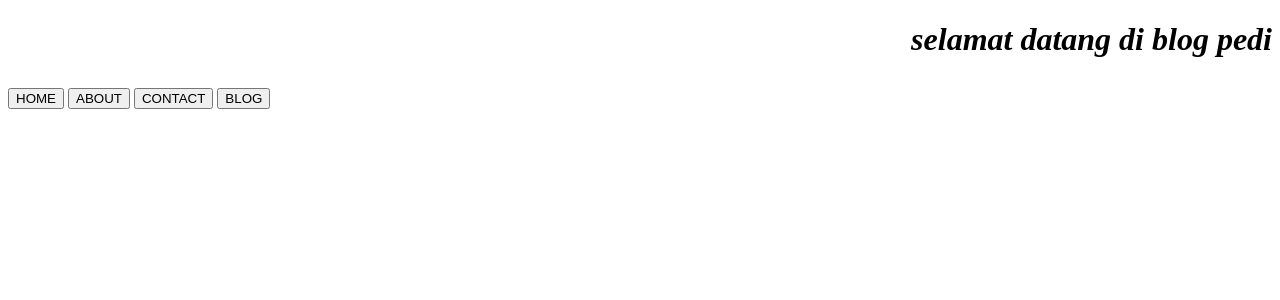
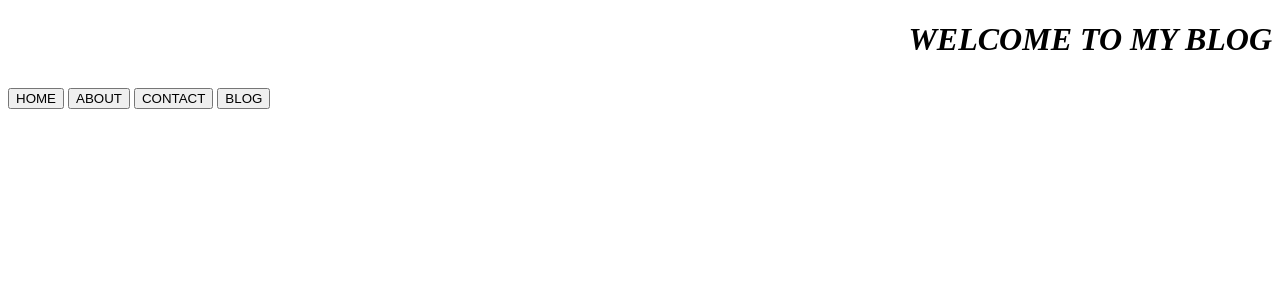
Before and after one commit to pedi99/myweb, a Django app: page / in a window 1280 px wide. Shown: the top 300 px of the page. Run offline with Django 3.2, Linux system fonts and the light colour scheme.

Commit message:
ngubah judul

```diff
--- a/templates/index.html
+++ b/templates/index.html
@@ -7,7 +7,7 @@
   <title>HALAMAN DEPAN</title>
 </head>
 <body>
-  <h1><i><u><center><marquee behavior="alternate">selamat datang di blog pedi</marquee></u></i></h1>
+  <h1><i><u><center><marquee behavior="alternate">WELCOME TO MY BLOG</marquee></u></i></h1>
 
     {% include "menu.html" %}
 {% if True%}
```
